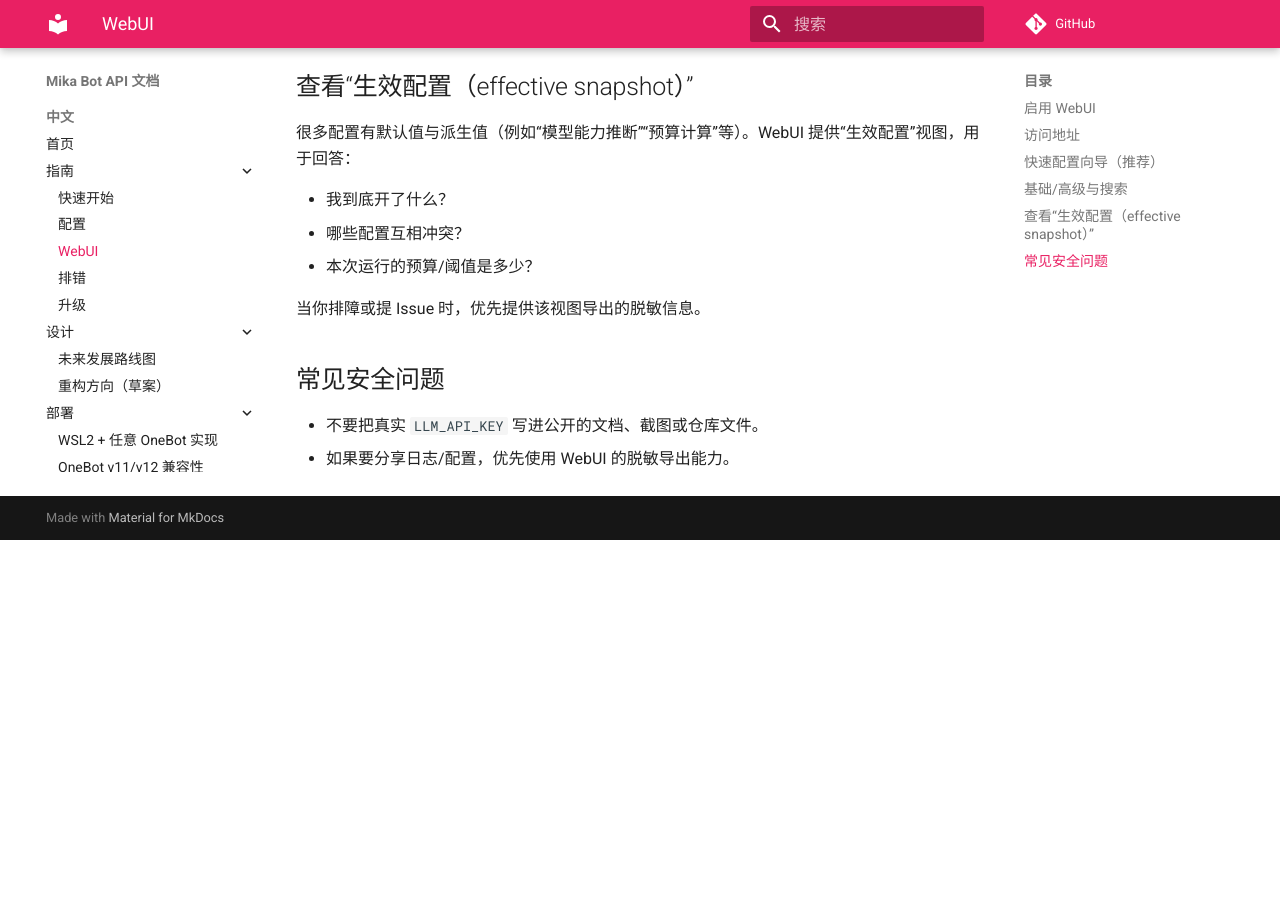
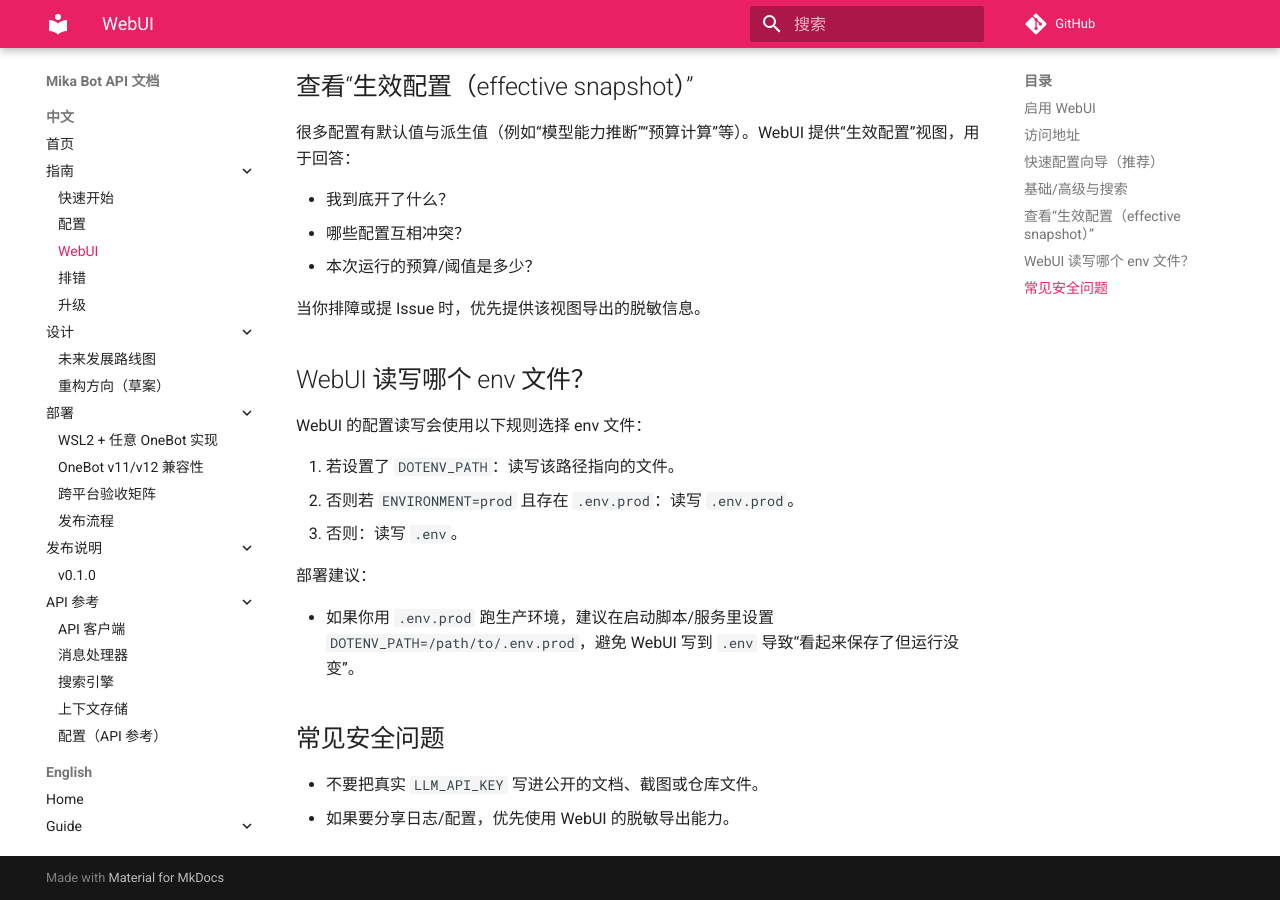
Before and after one commit to Lopution/onebot-llm-chat-plugin, an MkDocs documentation site: the page built from docs/guide/webui.md, in a window 1280 px wide and 900 px high, scrolled down 1266 px. Built offline with MkDocs 1.6.1 and Material for MkDocs 9.7.7, drawn with Linux system fonts in a browser that asks for light colours; comment, search, counter and statistics services are not loaded; before the commit the page ends 1806 px from its top, so only the background shows below that.

```diff
--- a/docs/guide/webui.md
+++ b/docs/guide/webui.md
@@ -56,6 +56,18 @@
 
 当你排障或提 Issue 时，优先提供该视图导出的脱敏信息。
 
+## WebUI 读写哪个 env 文件？
+
+WebUI 的配置读写会使用以下规则选择 env 文件：
+
+1. 若设置了 `DOTENV_PATH`：读写该路径指向的文件。
+2. 否则若 `ENVIRONMENT=prod` 且存在 `.env.prod`：读写 `.env.prod`。
+3. 否则：读写 `.env`。
+
+部署建议：
+
+- 如果你用 `.env.prod` 跑生产环境，建议在启动脚本/服务里设置 `DOTENV_PATH=/path/to/.env.prod`，避免 WebUI 写到 `.env` 导致“看起来保存了但运行没变”。
+
 ## 常见安全问题
 
 - 不要把真实 `LLM_API_KEY` 写进公开的文档、截图或仓库文件。
```
Also changed, not shown: docs/en/guide/webui.md (+11 -0 lines), 4 other files.
